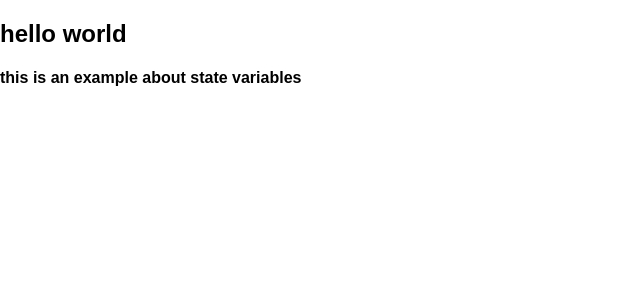
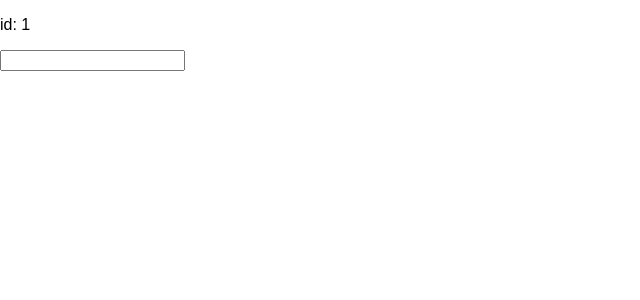
Before and after one commit to shadairafael/react-js-basic-course, a React (Create React App) app: page / in a window 1280 px wide. Shown: the top 300 px of the page, without its empty margins (0-640 px from the left). Built offline with nearby package versions, Linux system fonts and the light colour scheme.

Commit message:
Properties
this is a simple example to understand properties

```diff
--- a/src/App.js
+++ b/src/App.js
@@ -1,27 +1,15 @@
 import React, { Component } from 'react';
-import './App.css';
+import Image from './components/Image';
+import Input from './components/Input';
 
 class App extends Component {
-  constructor(){
-    super();
-    this.state = {
-      message0: "hello world",
-      message1: "this is an example about state variables"
-    };
-    this.onClick = this.onClick.bind(this);
-  }
-    /*this function will change the value of the state*/
-    onClick(e){
-    this.setState({message1:"next state after click on text !!"});
-  }
-
   render(){
     return(
       <div>
-        <h2 onClick={this.onClick}>{this.state.message0}</h2>
-        <h4>{this.state.message1}</h4>
+        <Image id={1} src=""/>
+        <Input id={2} type="text"/>
       </div>
-    )
+    );
   }
 }
 
--- /dev/null
+++ b/src/components/Image.js
@@ -0,0 +1,20 @@
+import React, { Component } from 'react';
+import PropTypes from 'prop-types';
+
+class Image extends Component {
+  render(){
+    return(
+      <div>
+        <p>{"id: "+ this.props.id}</p>
+        <image src={this.props.src}/>
+      </div>
+    );
+  }
+}
+
+Image.proptypes = {
+  id: PropTypes.number.isRequiered,
+  src: PropTypes.string.isRequired
+}
+
+export default Image;
--- /dev/null
+++ b/src/components/Input.js
@@ -0,0 +1,21 @@
+import React, { Component } from 'react';
+import PropTypes from 'prop-types';
+
+class Input extends Component {
+  render(){
+    return(
+      <div>
+        <input
+          id={this.props.id}
+          type={this.props.type}/>
+      </div>
+    );
+  }
+}
+
+Input.propTypes = {
+  id: PropTypes.number.isRequired,
+  type: PropTypes.string.isRequired
+}
+
+export default Input;
```
